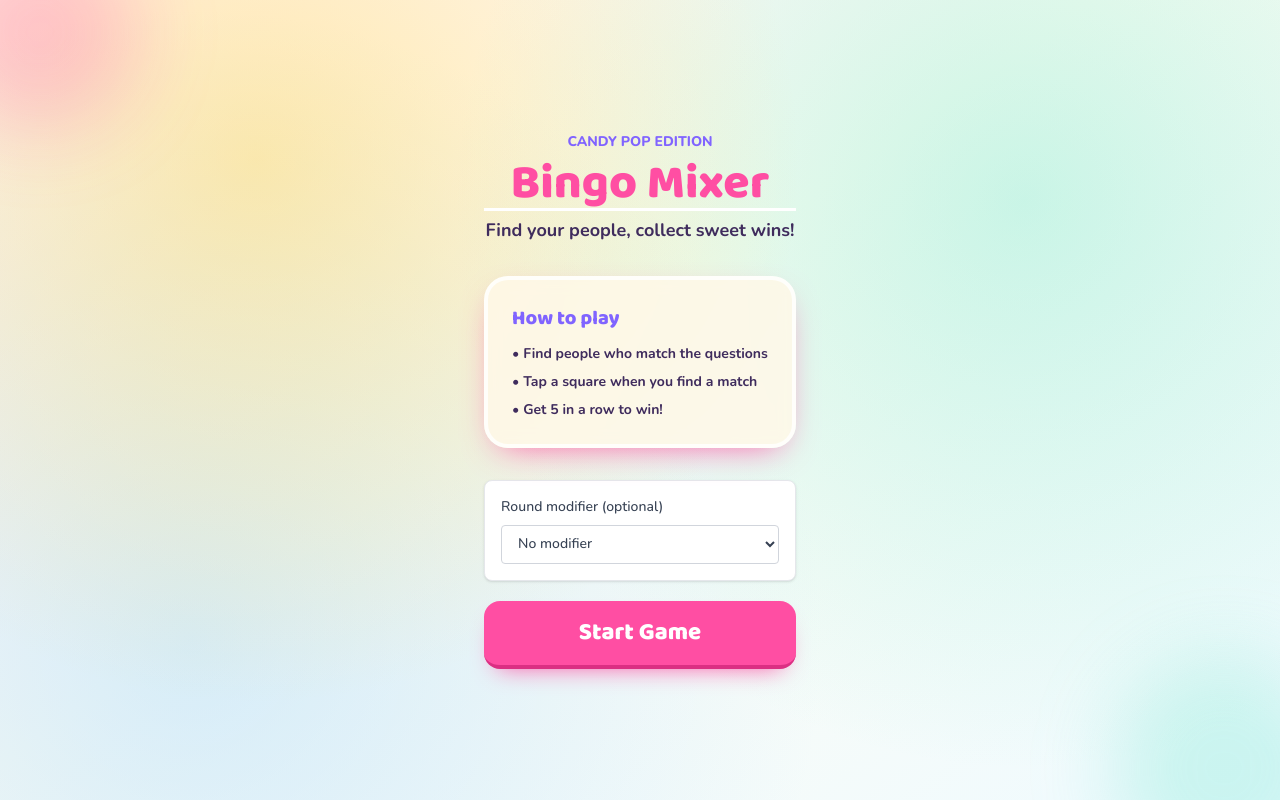
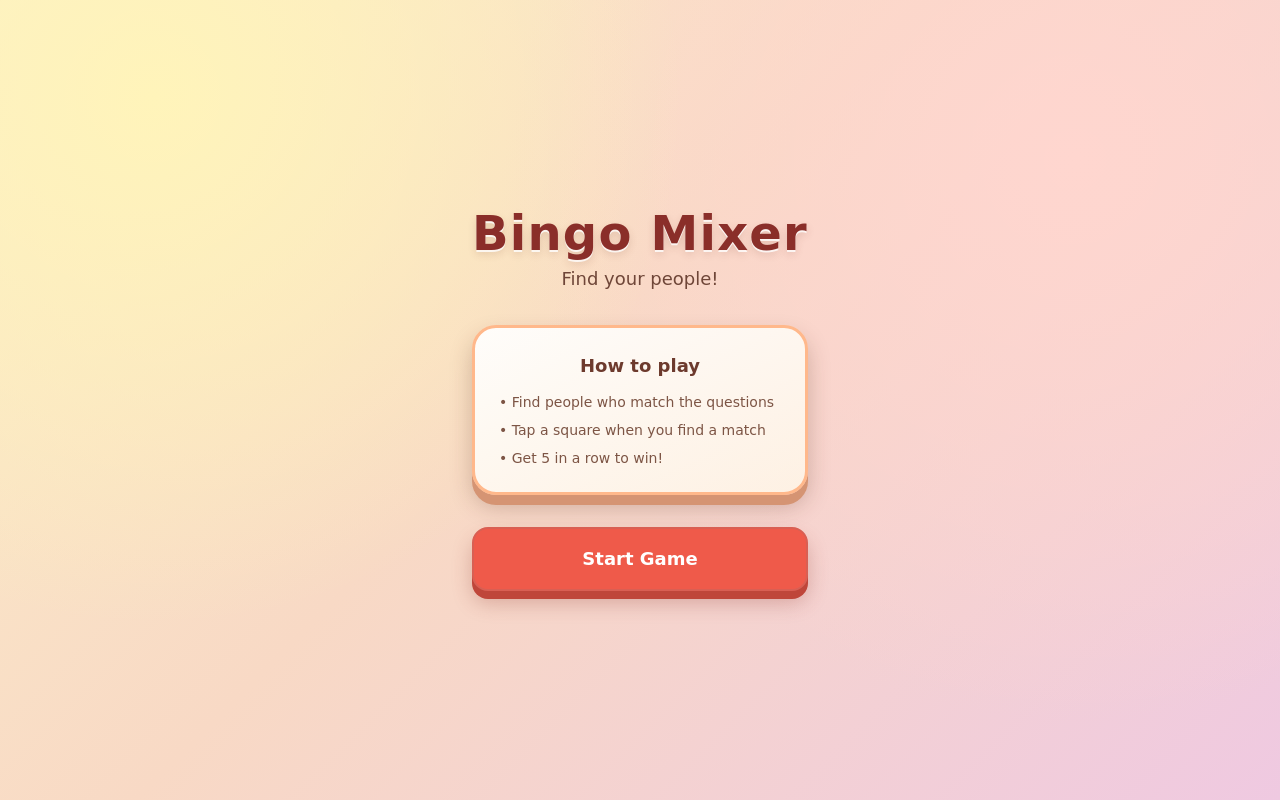
Before and after one commit to litago75/my-soc-ops, a React (Vite) app: page / in a window 1280 px wide. Built offline with nearby package versions, Linux system fonts and the light colour scheme.

Commit message:
Apply skeuomorphic sticker UI redesign

```diff
--- a/src/components/BingoBoard.tsx
+++ b/src/components/BingoBoard.tsx
@@ -9,7 +9,7 @@ interface BingoBoardProps {
 
 export function BingoBoard({ board, winningSquareIds, onSquareClick }: BingoBoardProps) {
   return (
-    <div className="grid aspect-square w-full max-w-md grid-cols-5 gap-1.5 rounded-[1.75rem] border-4 border-white/80 bg-white/30 p-2 shadow-candy-board backdrop-blur-sm">
+    <div className="sticker-grid grid grid-cols-5 gap-2 w-full max-w-md mx-auto aspect-square p-2">
       {board.map((square) => (
         <BingoSquare
           key={square.id}
--- a/src/components/GameScreen.tsx
+++ b/src/components/GameScreen.tsx
@@ -5,12 +5,7 @@ interface GameScreenProps {
   board: BingoSquareData[];
   winningSquareIds: Set<number>;
   hasBingo: boolean;
-  score: number;
-  activeModifierLabel: string;
-  wildcardArmed: boolean;
-  canUseWildcard: boolean;
   onSquareClick: (squareId: number) => void;
-  onUseWildcard: () => void;
   onReset: () => void;
 }
 
@@ -18,57 +13,37 @@ export function GameScreen({
   board,
   winningSquareIds,
   hasBingo,
-  score,
-  activeModifierLabel,
-  wildcardArmed,
-  canUseWildcard,
   onSquareClick,
-  onUseWildcard,
   onReset,
 }: GameScreenProps) {
   return (
-    <div className="relative flex min-h-full flex-col overflow-hidden">
-      <div className="pointer-events-none absolute -top-20 -right-20 h-56 w-56 rounded-full bg-candy-sky/30 blur-2xl" />
-      <div className="pointer-events-none absolute -bottom-20 -left-14 h-52 w-52 rounded-full bg-candy-yellow/30 blur-2xl" />
+    <div className="flex flex-col min-h-full">
       {/* Header */}
-      <header className="relative z-10 mx-3 mt-3 flex items-center justify-between rounded-2xl border-2 border-white/75 bg-candy-cream/85 px-3 py-2 shadow-candy-header backdrop-blur-sm">
+      <header className="mx-3 mt-3 sticker-card flex items-center justify-between p-3">
         <button
           onClick={onReset}
-          className="rounded-xl bg-white px-3 py-1.5 text-sm font-bold text-candy-violet transition-colors hover:bg-candy-violet/10 active:bg-candy-violet/20"
+          className="text-[#7d5545] text-sm px-3 py-1.5 rounded-xl active:bg-[#ffe8cf]"
         >
           ← Back
         </button>
-        <h1 className="font-display text-2xl font-extrabold text-candy-pink">Bingo Mixer</h1>
+        <h1 className="font-black text-[#8a2e29] tracking-wide">Bingo Mixer</h1>
         <div className="w-16"></div>
       </header>
 
       {/* Instructions */}
-      <div className="px-4 py-3 text-center text-sm font-bold text-candy-ink/80">
-        <p>Tap a square when you find someone who matches it.</p>
-        <p className="mt-1 text-candy-violet">Modifier: {activeModifierLabel}</p>
-        <p className="text-candy-violet">Score: {score}</p>
-      </div>
-
-      {canUseWildcard && (
-        <div className="px-4 pb-2">
-          <button
-            onClick={onUseWildcard}
-            className="w-full rounded-lg border border-amber-300 bg-amber-50 py-2 text-sm font-semibold text-amber-800 active:bg-amber-100"
-          >
-            {wildcardArmed ? 'Tap a square to claim your wildcard' : 'Use wildcard square'}
-          </button>
-        </div>
-      )}
+      <p className="text-center text-[#7d5545] text-sm py-3 px-4 font-medium">
+        Tap a square when you find someone who matches it.
+      </p>
 
       {/* Bingo indicator */}
       {hasBingo && (
-        <div className="mx-3 animate-[bounce_0.6s_ease-in-out] rounded-2xl border-2 border-candy-mint/80 bg-candy-mint/25 py-2 text-center text-sm font-extrabold text-candy-ink shadow-candy-indicator">
-          🍭 BINGO! You got a sweet line!
+        <div className="mx-4 sticker-card bg-[#ffe89d] text-[#8e512a] text-center py-2 font-bold text-sm">
+          🎉 BINGO! You got a line!
         </div>
       )}
 
       {/* Board */}
-      <div className="relative z-10 flex flex-1 items-center justify-center p-3">
+      <div className="flex-1 flex items-center justify-center p-3">
         <BingoBoard
           board={board}
           winningSquareIds={winningSquareIds}
--- a/src/components/StartScreen.tsx
+++ b/src/components/StartScreen.tsx
@@ -1,52 +1,26 @@
-import { useState } from 'react';
-import type { RoundModifierSelection } from '../types';
-
 interface StartScreenProps {
-  onStart: (selection: RoundModifierSelection) => void;
+  onStart: () => void;
 }
 
 export function StartScreen({ onStart }: StartScreenProps) {
-  const [selection, setSelection] = useState<RoundModifierSelection>('none');
+  return (
+    <div className="flex flex-col items-center justify-center min-h-full p-6">
+      <div className="text-center max-w-sm">
+        <h1 className="sticker-title text-5xl font-black text-[#8a2e29] mb-2 tracking-wide">Bingo Mixer</h1>
+        <p className="text-lg text-[#6f4638] mb-8">Find your people!</p>
 
-  return (
-    <div className="relative flex flex-col items-center justify-center min-h-full overflow-hidden p-6">
-      <div className="pointer-events-none absolute -top-16 -left-14 h-48 w-48 rounded-full bg-candy-pink/25 blur-2xl" />
-      <div className="pointer-events-none absolute -bottom-20 -right-14 h-56 w-56 rounded-full bg-candy-mint/25 blur-2xl" />
-      <div className="text-center max-w-sm">
-        <p className="mb-2 text-sm font-extrabold tracking-[--letter-spacing-candy] text-candy-violet uppercase">Candy Pop Edition</p>
-        <h1 className="mb-2 font-display text-5xl font-extrabold text-candy-pink shadow-title-pop">Bingo Mixer</h1>
-        <p className="mb-8 text-lg font-bold text-candy-ink">Find your people, collect sweet wins!</p>
-
-        <div className="mb-8 rounded-3xl border-4 border-white/80 bg-candy-cream/85 p-6 text-left shadow-candy-card backdrop-blur-sm">
-          <h2 className="mb-3 font-display text-xl font-extrabold text-candy-violet">How to play</h2>
-          <ul className="space-y-2 text-sm font-semibold text-candy-ink">
+        <div className="sticker-card p-6 mb-8">
+          <h2 className="font-semibold text-[#6d3a2d] mb-3 text-lg">How to play</h2>
+          <ul className="text-left text-[#7d5545] text-sm space-y-2">
             <li>• Find people who match the questions</li>
             <li>• Tap a square when you find a match</li>
             <li>• Get 5 in a row to win!</li>
           </ul>
         </div>
 
-        <div className="bg-white rounded-lg p-4 shadow-sm border border-gray-200 mb-5 text-left">
-          <label htmlFor="round-modifier" className="block text-sm font-medium text-gray-700 mb-2">
-            Round modifier (optional)
-          </label>
-          <select
-            id="round-modifier"
-            value={selection}
-            onChange={(event) => setSelection(event.target.value as RoundModifierSelection)}
-            className="w-full rounded border border-gray-300 px-3 py-2 text-sm text-gray-700"
-          >
-            <option value="none">No modifier</option>
-            <option value="random">Random modifier</option>
-            <option value="double-score-diagonal">Double-score diagonal</option>
-            <option value="wildcard-square">Wildcard square</option>
-            <option value="speed-round-bonus-window">Speed round bonus window</option>
-          </select>
-        </div>
-
         <button
-          onClick={() => onStart(selection)}
-          className="w-full rounded-2xl border-b-4 border-candy-pink-dark bg-accent px-8 py-4 font-display text-2xl font-extrabold text-white shadow-candy-button transition-all hover:-translate-y-0.5 active:translate-y-0.5 active:border-b-2 active:bg-accent-light"
+          onClick={onStart}
+          className="sticker-button w-full bg-accent text-white font-bold py-4 px-8 rounded-2xl text-lg transition-all"
         >
           Start Game
         </button>
--- a/src/index.css
+++ b/src/index.css
@@ -1,30 +1,11 @@
-@import url('https://fonts.googleapis.com/css2?family=Baloo+2:wght@500;700;800&family=Nunito:wght@500;700;800&display=swap');
 @import 'tailwindcss';
 
 @theme {
-  --font-display: 'Baloo 2', cursive;
-  --font-body: 'Nunito', sans-serif;
-  --color-candy-pink: #ff4ea3;
-  --color-candy-pink-dark: #db2f83;
-  --color-candy-yellow: #ffd648;
-  --color-candy-mint: #5de4c7;
-  --color-candy-violet: #8064ff;
-  --color-candy-sky: #9ed5ff;
-  --color-candy-cream: #fff8e8;
-  --color-candy-ink: #3f2c5d;
-  --letter-spacing-candy: 0.22em;
-  --shadow-title-pop: 0 3px 0 #fff;
-  --shadow-candy-card: 0 12px 35px -16px #ff4ea3;
-  --shadow-candy-button: 0 12px 24px -14px #ff4ea3;
-  --shadow-candy-header: 0 12px 32px -18px #8064ff;
-  --shadow-candy-indicator: 0 10px 24px -18px #5de4c7;
-  --shadow-candy-board: 0 24px 45px -28px #ff4ea3;
-  --shadow-candy-modal: 0 30px 60px -28px #8064ff;
-  --color-accent: #ff4ea3;
-  --color-accent-light: #ff6cb4;
-  --color-marked: #ffdd80;
-  --color-marked-border: #ffae00;
-  --color-bingo: #5de4c7;
+  --color-accent: #ef5a4a;
+  --color-accent-light: #f27163;
+  --color-marked: #ffe9ac;
+  --color-marked-border: #ff9c32;
+  --color-bingo: #ffca48;
 }
 
 html,
@@ -35,13 +16,66 @@ body,
 
 body {
   margin: 0;
-  font-family: var(--font-body);
+  font-family: 'Marker Felt', 'Chalkboard SE', 'Comic Sans MS', 'Trebuchet MS', sans-serif;
   -webkit-tap-highlight-color: transparent;
-  color: var(--color-candy-ink);
   background:
-    radial-gradient(circle at 20% 20%, color-mix(in oklab, var(--color-candy-yellow) 42%, transparent), transparent 45%),
-    radial-gradient(circle at 80% 25%, color-mix(in oklab, var(--color-candy-mint) 32%, transparent), transparent 48%),
-    radial-gradient(circle at 15% 80%, color-mix(in oklab, var(--color-candy-sky) 42%, transparent), transparent 50%),
-    linear-gradient(145deg, #fff3fa 0%, #fffdf3 45%, #eefaff 100%);
-  background-attachment: fixed;
+    radial-gradient(circle at 12% 12%, #fff4ba 0%, rgba(255, 244, 186, 0) 40%),
+    radial-gradient(circle at 84% 20%, #ffd6cf 0%, rgba(255, 214, 207, 0) 45%),
+    linear-gradient(135deg, #fcefc8 0%, #f8d9c5 45%, #efc9e1 100%);
+  color: #4f2b2b;
 }
+
+:root {
+  --sticker-shadow: 0 10px 0 #d59473, 0 12px 22px rgba(92, 42, 22, 0.25);
+  --sticker-pressed-shadow: 0 3px 0 #d59473, 0 6px 10px rgba(92, 42, 22, 0.25);
+}
+
+.sticker-card {
+  border-radius: 1.5rem;
+  background:
+    linear-gradient(155deg, rgba(255, 255, 255, 0.92), rgba(255, 247, 232, 0.82));
+  border: 3px solid #ffb88b;
+  box-shadow: var(--sticker-shadow);
+}
+
+.sticker-title {
+  text-shadow: 0 2px 0 rgba(255, 255, 255, 0.8), 0 4px 8px rgba(113, 48, 38, 0.16);
+}
+
+.sticker-button {
+  border: 2px solid #d95f53;
+  box-shadow: 0 8px 0 #bf463a, 0 12px 20px rgba(139, 46, 35, 0.28);
+}
+
+.sticker-button:active {
+  transform: translateY(5px);
+  box-shadow: 0 3px 0 #bf463a, 0 6px 10px rgba(139, 46, 35, 0.28);
+}
+
+.sticker-grid {
+  transform: rotate(-1.2deg);
+}
+
+.sticker-square {
+  border-radius: 0.9rem;
+  border: 2px solid #d8a77f;
+  background: linear-gradient(150deg, #fffef8, #ffeccf);
+  box-shadow: 0 5px 0 #d8a77f, 0 8px 12px rgba(94, 58, 32, 0.18);
+}
+
+.sticker-square:active {
+  transform: translateY(2px) rotate(0.4deg);
+  box-shadow: 0 2px 0 #d8a77f, 0 4px 8px rgba(94, 58, 32, 0.18);
+}
+
+.sticker-square-marked {
+  border-color: #eb8c2f;
+  background: linear-gradient(160deg, #fff3b5, #ffd179);
+  box-shadow: 0 5px 0 #eb8c2f, 0 8px 12px rgba(133, 72, 18, 0.2);
+}
+
+.sticker-square-winning {
+  border-color: #ff6f4e;
+  background: linear-gradient(165deg, #ffd2ad, #ffa771);
+  box-shadow: 0 5px 0 #ff6f4e, 0 8px 12px rgba(151, 56, 36, 0.22);
+}
```
Also changed, not shown: src/components/BingoModal.tsx (+6 -6 lines), src/components/BingoSquare.tsx (+6 -6 lines).
